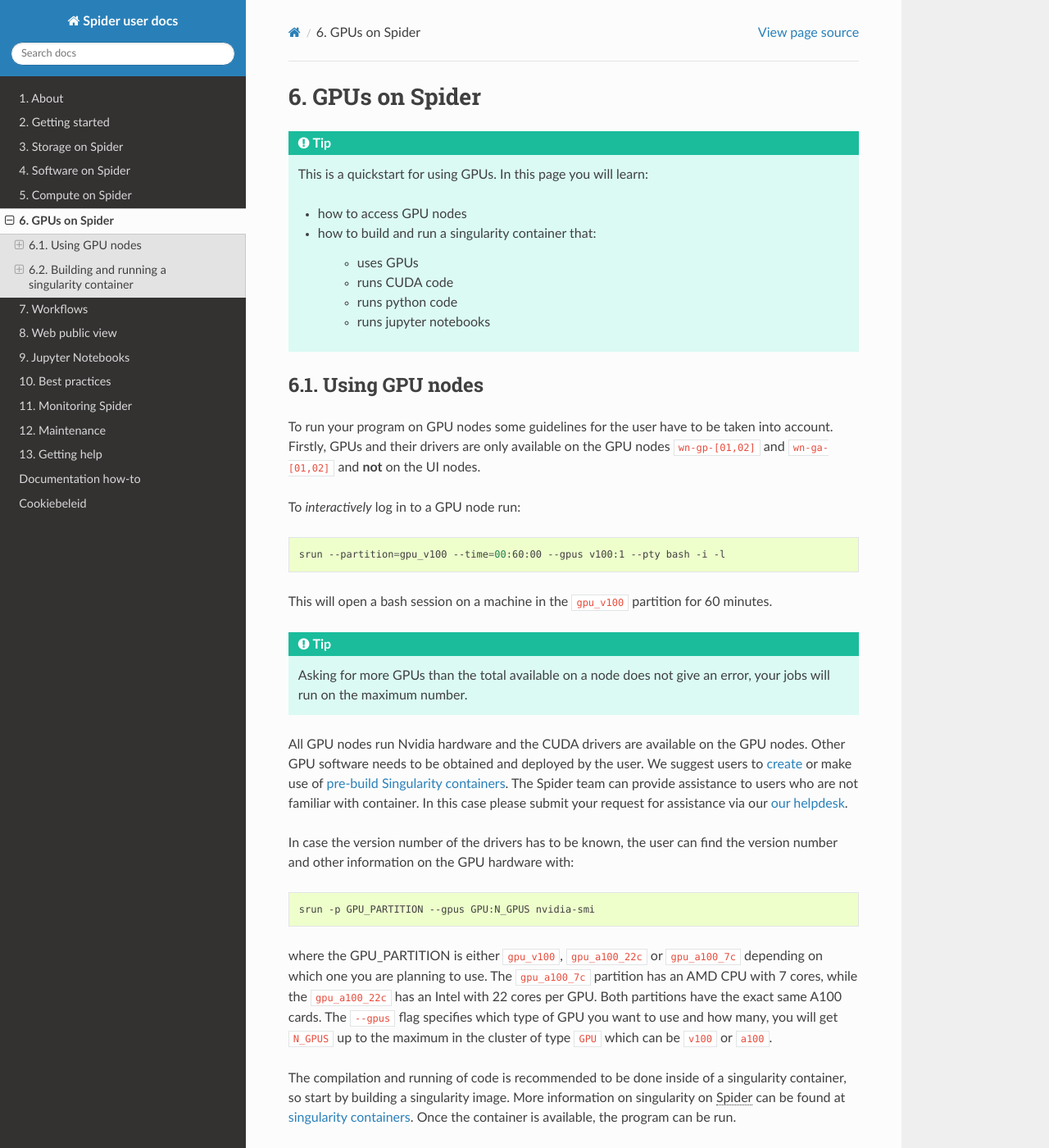
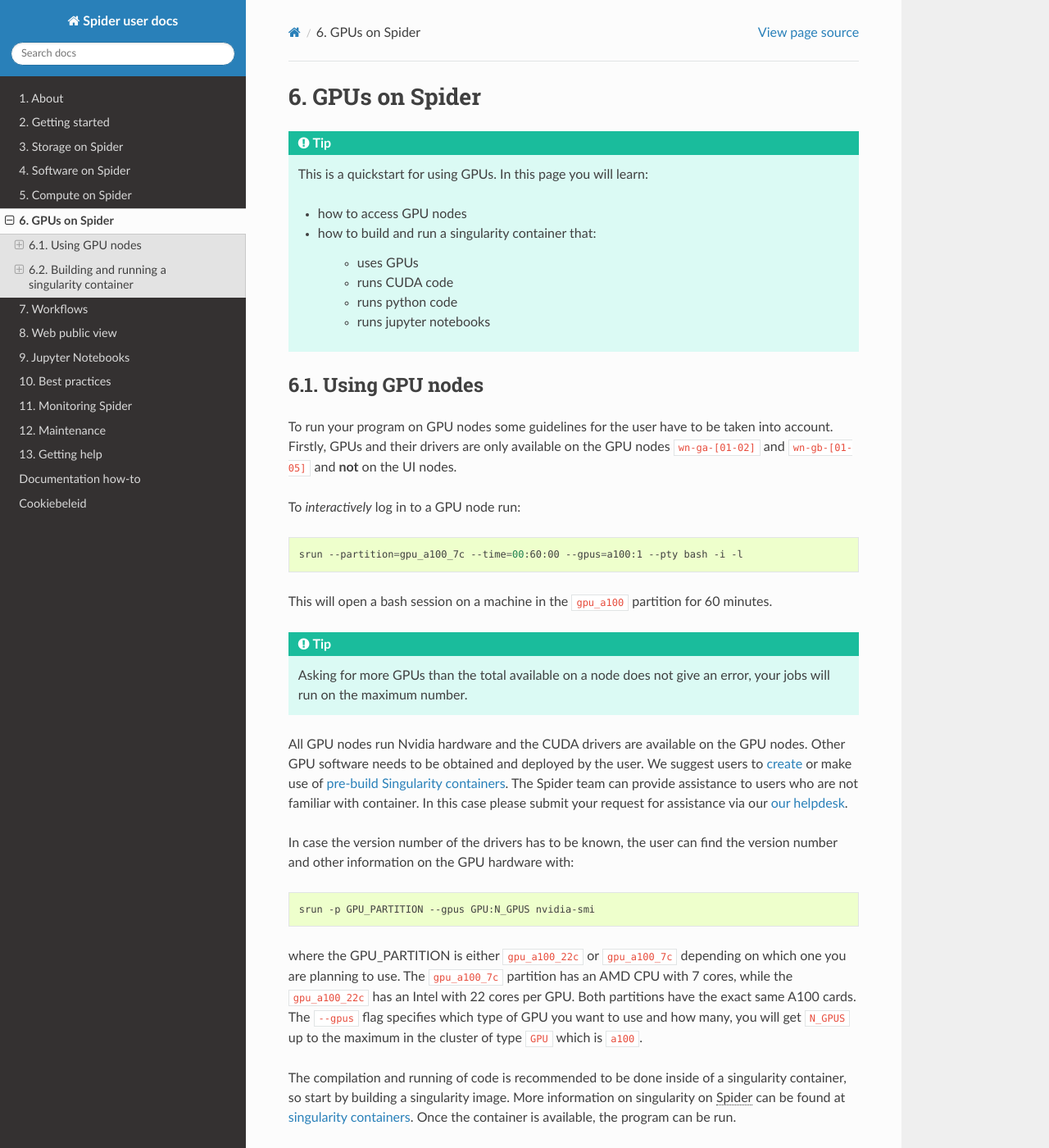
Before and after one commit to sara-nl/spiderdocs, a Sphinx documentation site: the page built from source/Pages/gpu_on_spider.rst, in a window 1280 px wide and 1400 px high. Shown: the whole window at 82% size. Built offline with Sphinx 7.4.7 and the Read the Docs theme 3.1.0, drawn with Linux system fonts in a browser that asks for light colours.

Commit message:
:memo: update docs gpu nodes

```diff
--- a/source/Pages/gpu_on_spider.rst
+++ b/source/Pages/gpu_on_spider.rst
@@ -18,16 +18,16 @@ GPUs on Spider
 Using GPU nodes
 ===============
 
-To run your program on GPU nodes some guidelines for the user have to be taken into account. Firstly, GPUs and their drivers are only available on the GPU nodes ``wn-gp-[01,02]`` and ``wn-ga-[01,02]`` and **not** on the UI nodes.
+To run your program on GPU nodes some guidelines for the user have to be taken into account. Firstly, GPUs and their drivers are only available on the GPU nodes ``wn-ga-[01-02]`` and ``wn-gb-[01-05]`` and **not** on the UI nodes.
 
 
 To *interactively* log in to a GPU node run:
 
 .. code-block:: bash
 
-   srun --partition=gpu_v100 --time=00:60:00 --gpus v100:1 --pty bash -i -l
+   srun --partition=gpu_a100_7c --time=00:60:00 --gpus=a100:1 --pty bash -i -l
 
-This will open a bash session on a machine in the ``gpu_v100`` partition for 60 minutes.
+This will open a bash session on a machine in the ``gpu_a100`` partition for 60 minutes.
 
 .. tip::
 
@@ -42,7 +42,7 @@ In case the version number of the drivers has to be known, the user can find the
 
    srun -p GPU_PARTITION --gpus GPU:N_GPUS nvidia-smi
 
-where the GPU_PARTITION is either ``gpu_v100``, ``gpu_a100_22c`` or ``gpu_a100_7c`` depending on which one you are planning to use. The ``gpu_a100_7c`` partition has an AMD CPU with 7 cores, while the ``gpu_a100_22c`` has an Intel with 22 cores per GPU. Both partitions have the exact same A100 cards. The ``--gpus`` flag specifies which type of GPU you want to use and how many, you will get ``N_GPUS`` up to the maximum in the cluster of type ``GPU`` which can be ``v100`` or ``a100``.
+where the GPU_PARTITION is either ``gpu_a100_22c`` or ``gpu_a100_7c`` depending on which one you are planning to use. The ``gpu_a100_7c`` partition has an AMD CPU with 7 cores, while the ``gpu_a100_22c`` has an Intel with 22 cores per GPU. Both partitions have the exact same A100 cards. The ``--gpus`` flag specifies which type of GPU you want to use and how many, you will get ``N_GPUS`` up to the maximum in the cluster of type ``GPU`` which is ``a100``.
 
 The compilation and running of code is recommended to be done inside of a singularity container, so start by building a singularity image. More information on singularity on :abbr:`Spider (Symbiotic Platform(s) for Interoperable Data Extraction and Redistribution)` can be found at :ref:`singularity containers <singularity-containers>`. Once the container is available, the program can be run.
 
```
